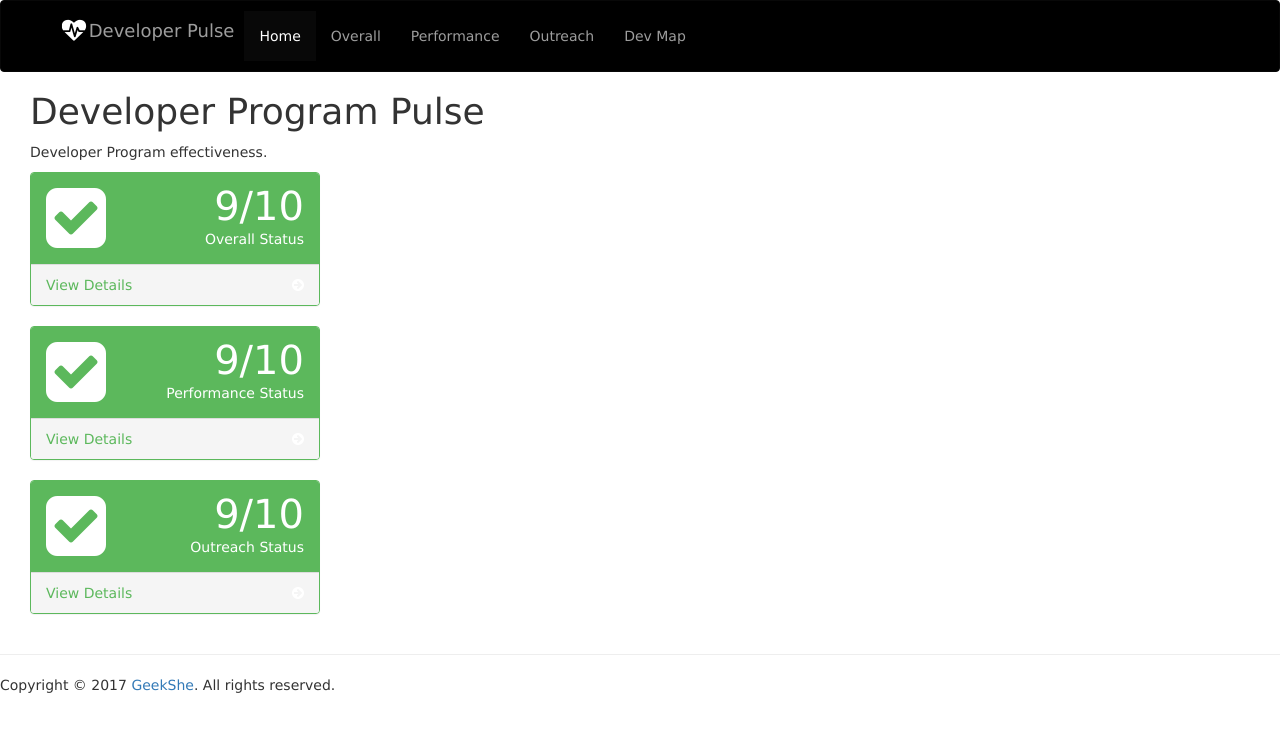
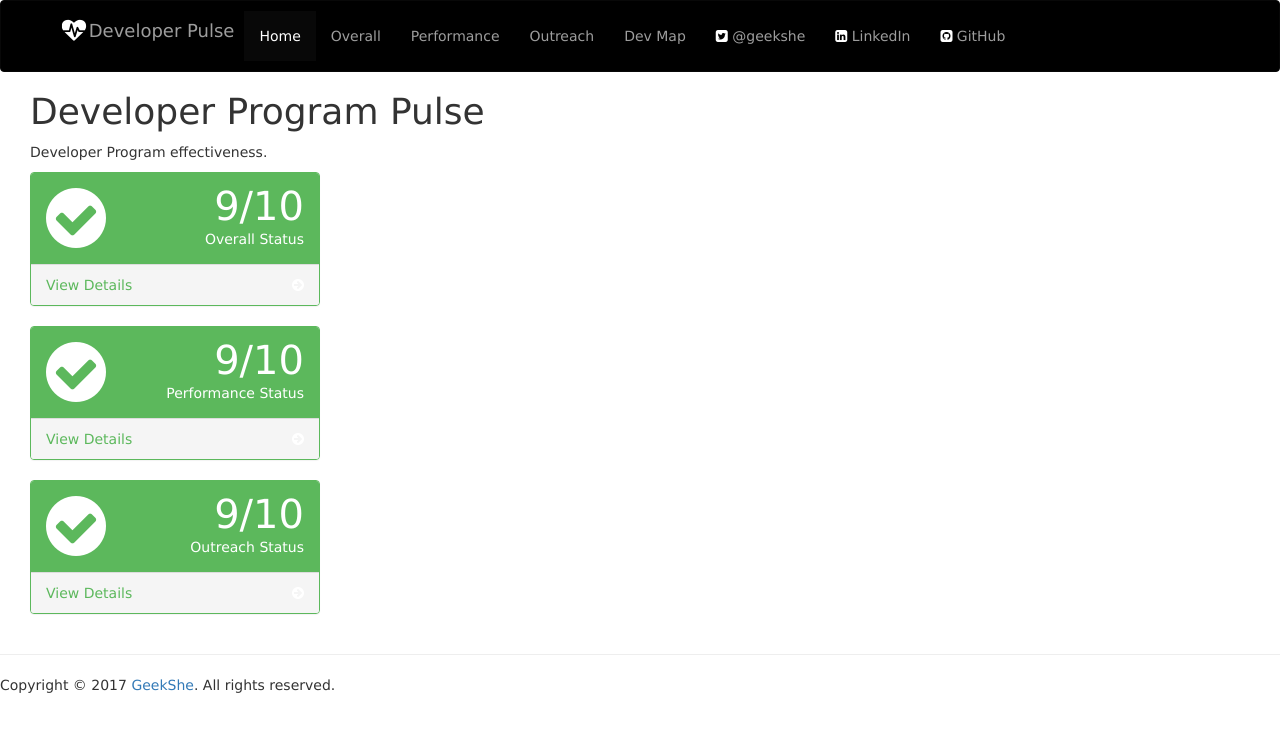
Before and after one commit to geekshe/developer-program-dashboard, a Flask app: page / in a window 1280 px wide. Shown: the top 732 px of the page. Run offline with Flask 2, Linux system fonts and the light colour scheme; data that the repository does not hold is empty; parts of the project's set-up code (start-up, migrations or seed data) failed here and were passed over; some libraries are stand-ins or nearby versions.

Commit message:
Small cosmetic updates

```diff
--- a/server_functions.py
+++ b/server_functions.py
@@ -113,15 +113,15 @@ def get_status(env_filter, status_type, date_filter='2017-02-08'):
     if status_rating['avg_latency'] < 200:
         status_rating['status_color'] = 'green'
         status_rating['rating'] = 9
-        status_rating['status_icon'] = 'fa-check-square'
+        status_rating['status_icon'] = 'fa-check-circle'
     elif 200 <= status_rating['avg_latency'] < 800:
         status_rating['status_color'] = 'yellow'
         status_rating['rating'] = 5
-        status_rating['status_icon'] = 'fa-exclamation'
+        status_rating['status_icon'] = 'fa-exclamation-circle'
     elif status_rating['avg_latency'] >= 800:
         status_rating['status_color'] = 'red'
         status_rating['rating'] = 2
-        status_rating['status_icon'] = 'fa-flash'
+        status_rating['status_icon'] = 'fa-times-circle'
 
     return status_rating
 
@@ -228,6 +228,7 @@ def calc_app_avg_arpu():
             # For each app, divide the arpu by the counter to get avg_arpu
             # Add that to the dictionary
             app_id_dict['avg_arpu'] = round(app_id_dict['arpu'] / app_id_dict['counter'], 2)
+
     # Return the dictionary
     return all_app_cust_arpu
 
--- a/templates/base.html
+++ b/templates/base.html
@@ -48,6 +48,12 @@
                 </li>
                 <li><a href="/map">Dev Map</a>
                 </li>
+                <li><a href="http://twitter.com/geekshe" target="_blank"><i class="fa fa-twitter-square"></i> @geekshe</a>
+                </li>
+                <li><a href="http://linkedin.com/in/laurelkline" target="_blank"><i class="fa fa-linkedin-square"></i> LinkedIn</a>
+                </li>
+                <li><a href="http://github.com/geekshe" target="_blank"><i class="fa fa-github-square"></i> GitHub</a>
+                </li>
             </ul>
         </div>
         <!--/.nav-collapse -->
--- a/templates/homepage.html
+++ b/templates/homepage.html
@@ -12,7 +12,7 @@
                 <div class="row">
                     <div class="col-xs-3">
                         <!-- Status icon -->
-                        <a href="/bubble"><i class="fa {{ overall_status['status_icon'] }} fa-5x"></i></a>
+                        <a href="/bubble" class="white-icon"><i class="fa {{ overall_status['status_icon'] }} fa-5x"></i></a>
                     </div>
                     <div class="col-xs-9 text-right">
                         <div class="huge">{{ overall_status['rating'] }}/10</div>
@@ -38,7 +38,7 @@
                 <div class="row">
                     <div class="col-xs-3">
                         <!-- Status icon -->
-                        <a href="/env"><i class="fa {{ performance_status['status_icon'] }} fa-5x"></i></a>
+                        <a href="/env" class="white-icon"><i class="fa {{ performance_status['status_icon'] }} fa-5x"></i></a>
                     </div>
                     <div class="col-xs-9 text-right">
                         <div class="huge">{{ performance_status['rating'] }}/10</div>
@@ -64,7 +64,7 @@
                 <div class="row">
                     <div class="col-xs-3">
                         <!-- Status icon -->
-                        <a href="/social"><i class="fa {{ outreach_status['status_icon'] }} fa-5x"></i></a>
+                        <a href="/social" class="white-icon"><i class="fa {{ outreach_status['status_icon'] }} fa-5x"></i></a>
                     </div>
                     <div class="col-xs-9 text-right">
                         <div class="huge">{{ outreach_status['rating'] }}/10</div>
@@ -83,5 +83,4 @@
     </div>
 </div>
 
-
 {% endblock %}
```
Also changed, not shown: favicon.ico.
